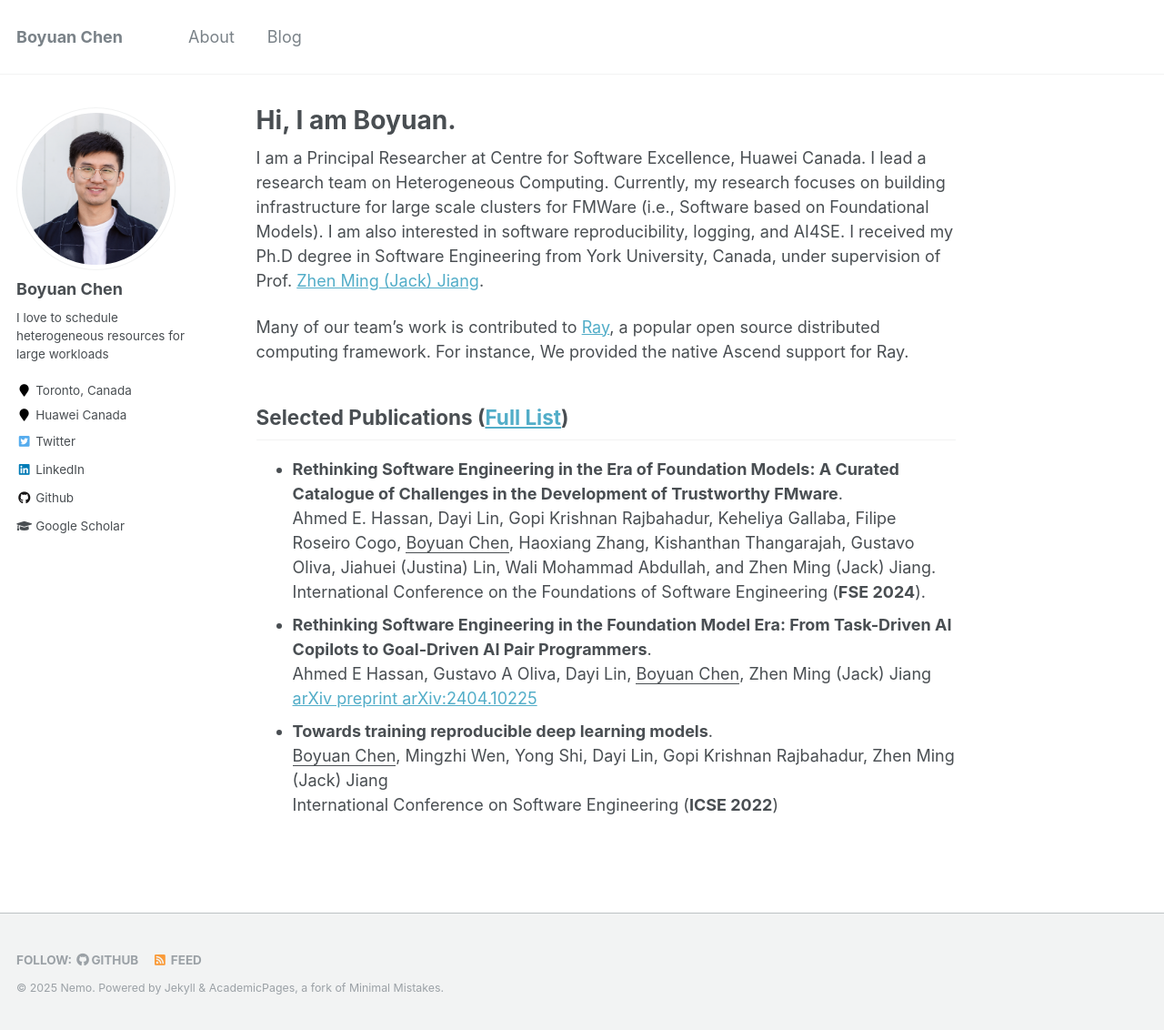
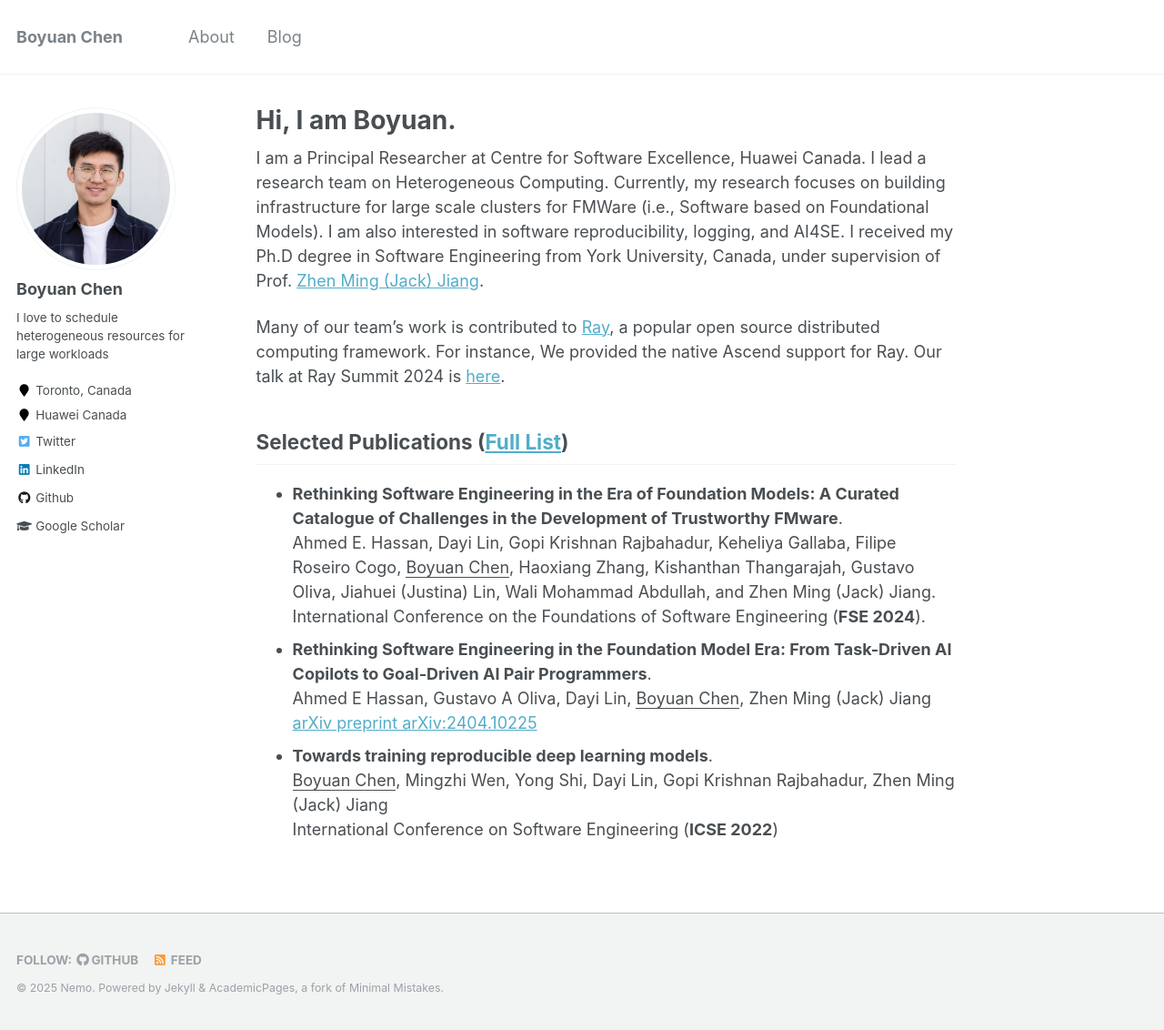
Before and after one commit to nemo9cby/nemo9cby.github.io, a Jekyll site: the page built from _pages/about.md, in a window 1280 px wide and 1132 px high. Shown: the whole window at 91% size. Built offline with Jekyll 4.4.1, drawn with Linux system fonts in a browser that asks for light colours.

Commit message:
add ray video

```diff
--- a/_pages/about.md
+++ b/_pages/about.md
@@ -9,7 +9,7 @@ I am a Principal Researcher at Centre for Software Excellence, Huawei Canada.
 I lead a research team on Heterogeneous Computing. Currently, my research focuses on building infrastructure for large scale clusters for FMWare (i.e., Software based on Foundational Models). I am also interested in software reproducibility, logging, and AI4SE.
 I received my Ph.D degree in Software Engineering from York University, Canada, under supervision of Prof. [Zhen Ming (Jack) Jiang](http://www.cse.yorku.ca/~zmjiang/).
 
-Many of our team's work is contributed to [Ray](https://ray.io), a popular open source distributed computing framework. For instance, We provided the native Ascend support for Ray.
+Many of our team's work is contributed to [Ray](https://ray.io), a popular open source distributed computing framework. For instance, We provided the native Ascend support for Ray. Our talk at Ray Summit 2024 is [here](https://youtu.be/TSAWC-ZZwv4?si=Ht30wHcPAr2h8Aca).
 
 ## Selected Publications ([Full List](https://scholar.google.com/citations?hl=en&user=HsUXC7oAAAAJ))
 
```
